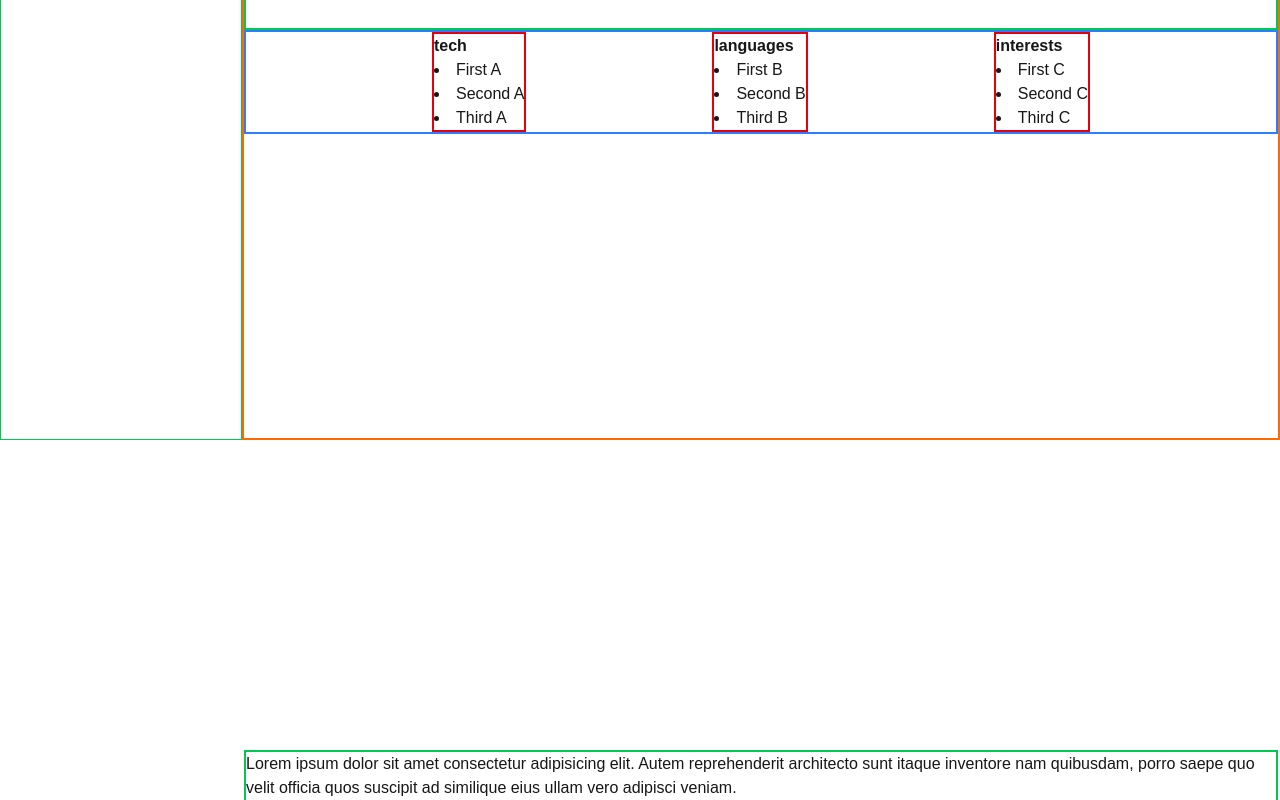
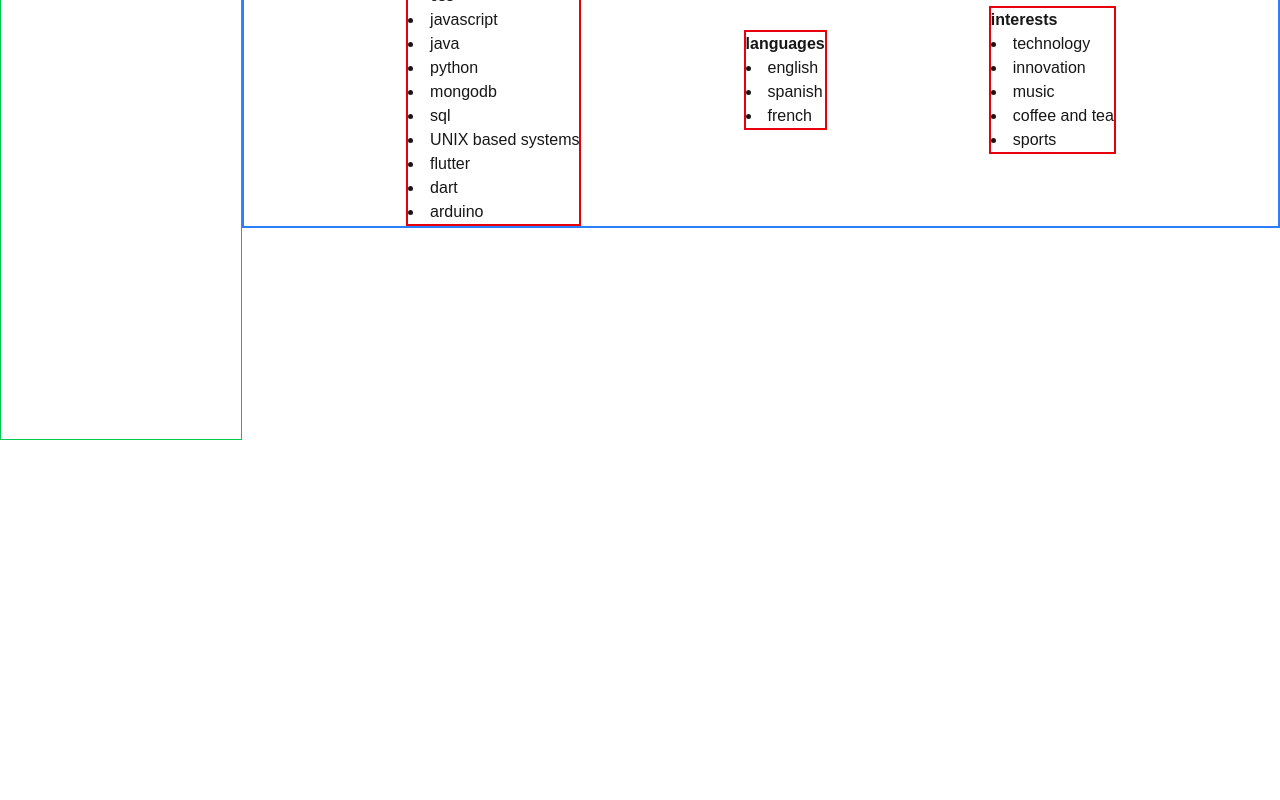
Before and after one commit to Deghim/CoolWebPage, a Next.js app in the folder cool-webpage/: page /userx in a window 1280 px wide. Shown: the part 1160-1960 px from the top of the page. After the commit the page ends 1600 px from the top, so only its background shows below. Built offline with nearby package versions, Linux system fonts and the light colour scheme.

Commit message:
Info to load

```diff
--- a/cool-webpage/src/app/userx/carousel.tsx
+++ b/cool-webpage/src/app/userx/carousel.tsx
@@ -1,45 +1,64 @@
 "use client";
 import SectionInf from "./components/sectionInf";
 import TitleSection from "./components/titleSection";
-import Link from "next/link";
 
 export default function Carousel() {
 
 
     return (
-        <section className="min-w-screen min-h-screen flex flex-col items-center justify-center gap-4">
-            <div className="flex items-center w-full h-full">
-                <Link href={'/'}>
+        <section className="flex flex-row w-screen h-screen" style={{ flexWrap: 'wrap' }}>
+            <div>
                 <TitleSection title="information" />
-                </Link>
-
-                <div className="h-screen border-2 border-orange-500" >
+            </div>
+            <div className=" flex-1 overflow-y-auto h-screen" >
                 <SectionInf
                     information="Lorem ipsum dolor sit amet consectetur adipisicing elit. Autem reprehenderit architecto sunt itaque inventore nam quibusdam, porro saepe quo velit officia quos suscipit ad similique eius ullam vero adipisci veniam."
                     bulletTitle={["tech", "languages", "interests"]}
                     bulletPoints={[
-                            ["First A", "Second A", "Third A"],
-                            ["First B", "Second B", "Third B"],
-                            ["First C", "Second C", "Third C"],
+                        ["html",
+                            "css",
+                            "javascript",
+                            "java",
+                            "python",
+                            "mongodb",
+                            "sql",
+                            "UNIX based systems",
+                            "flutter",
+                            "dart",
+                            "arduino"],
+                        ["english", "spanish", "french"],
+                        ["technology",
+                            "innovation",
+                            "music",
+                            "coffee and tea",
+                            "sports"],
+                    ]} />
+                {/* <SectionInf
+                    information="Lorem ipsum dolor sit amet consectetur adipisicing elit. Autem reprehenderit architecto sunt itaque inventore nam quibusdam, porro saepe quo velit officia quos suscipit ad similique eius ullam vero adipisci veniam."
+                    bulletTitle={["first job", "second job"]}
+                    bulletPoints={[
+                        ["math tutor"],
+                        ["software developer intern at 4040Apps"],
                     ]} />
                 <SectionInf
-                        information="Lorem ipsum dolor sit amet consectetur adipisicing elit. Autem reprehenderit architecto sunt itaque inventore nam quibusdam, porro saepe quo velit officia quos suscipit ad similique eius ullam vero adipisci veniam."
-                        bulletTitle={["tech", "languages", "interests"]}
+                    information="Lorem ipsum dolor sit amet consectetur adipisicing elit. Autem reprehenderit architecto sunt itaque inventore nam quibusdam, porro saepe quo velit officia quos suscipit ad similique eius ullam vero adipisci veniam.Lorem ipsum dolor sit amet consectetur adipisicing elit. Autem reprehenderit architecto sunt itaque inventore nam quibusdam, porro saepe quo velit officia quos suscipit ad similique eius ullam vero adipisci veniam."
+                    bulletTitle={["web", "mobile", "other"]}
                     bulletPoints={[
-                            ["First A", "Second A", "Third A"],
-                            ["First B", "Second B", "Third B"],
-                            ["First C", "Second C", "Third C"],
-                        ]} />
-                    <SectionInf
-                        information="Lorem ipsum dolor sit amet consectetur adipisicing elit. Autem reprehenderit architecto sunt itaque inventore nam quibusdam, porro saepe quo velit officia quos suscipit ad similique eius ullam vero adipisci veniam."
-                        bulletTitle={["tech", "languages", "interests"]}
-                        bulletPoints={[
-                            ["First A", "Second A", "Third A"],
-                            ["First B", "Second B", "Third B"],
-                            ["First C", "Second C", "Third C"],
-                        ]} />
-                </div>
+                        [`ThreadOne - web app for a t-shirt store`,
+                            `BeatFinder - web app for music recommendations using spotify's api`,
+                            `PacePoint - web app for traffic management`],
+                        ["MAHUNT - android game app", "FastTrack - flutter app for emergency situation for smart traffick lights", "Slate - flutter app for personal task management ","RecipeBook - flutter app for recipes"],
+                        ["smart traffic light system using ai", "simulation of various fluid equations using python ", "recreation of various data structures in java from zero "],
+                    ]} /> */}
             </div>
         </section>
     )
 }
+
+/*
+    *  whois      - Who is Jorge?",
+    *  videos     - Visit YouTube channel",
+    *  projects   - Visit GitHub",
+    *  social     - Display social networks",
+    *  secret     - Password required",
+ */
```
Lines whose indentation alone changed are shown as unchanged.
